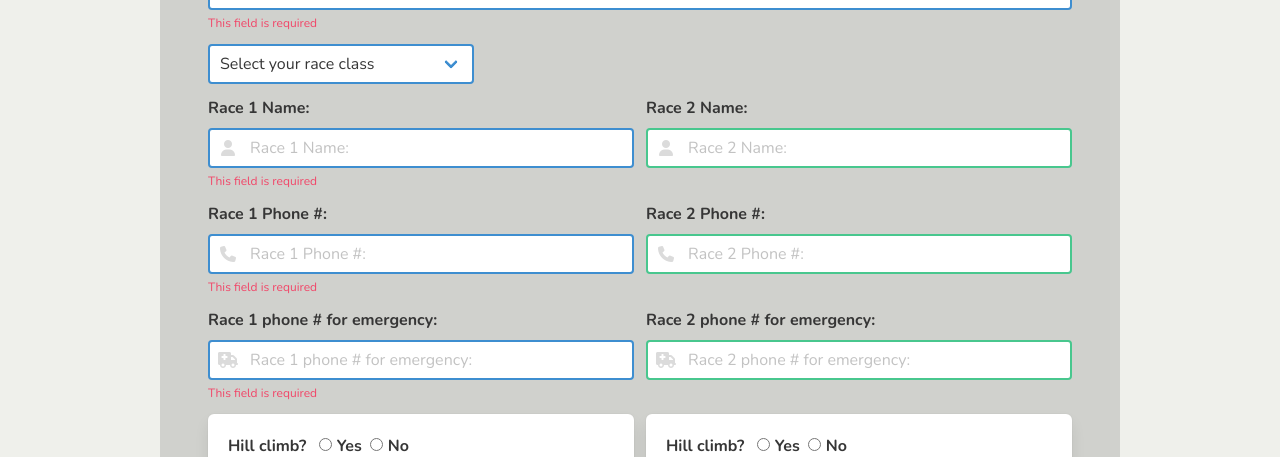
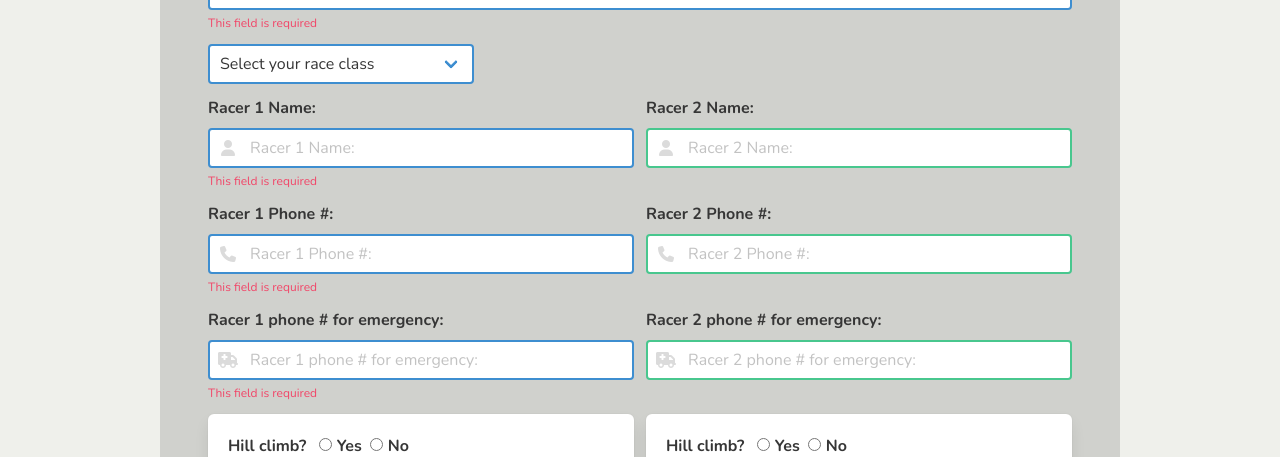
Before and after one commit to yong-lim/bulma-enduro, a Jekyll site: the page built from index.html, in a window 1280 px wide and 900 px high, scrolled down 868 px. Shown: the part 163-620 px from the top of the window. Built offline with Jekyll 4.4.1, drawn with Linux system fonts in a browser that asks for light colours; some of the changed lines change nothing that is shown.

Commit message:
Rename Race to Racer and remove unused stuff

```diff
--- a/_data/race.yml
+++ b/_data/race.yml
@@ -61,59 +61,24 @@ racers:
     id2    : "name1"
     name   : "entry.316818058"
     name2  : "entry.15140904"
-    label  : "Race 1 Name:"
-    label2 : "Race 2 Name:"
+    label  : "Racer 1 Name:"
+    label2 : "Racer 2 Name:"
   - icon   : "fa-phone"
     icon2  : "fa-phone"
     id     : "phone1"
     id2    : "phone2"
     name   : "entry.261002137"
     name2  : "entry.1061090279"
-    label  : "Race 1 Phone #:"
-    label2 : "Race 2 Phone #:"
+    label  : "Racer 1 Phone #:"
+    label2 : "Racer 2 Phone #:"
   - icon   : "fa-truck-medical"
     icon2  : "fa-truck-medical"
     id     : "emergency1"
     id2    : "emergency2"
     name   : "entry.1294814802"
     name2  : "entry.960209371"
-    label  : "Race 1 phone # for emergency:"
-    label2 : "Race 2 phone # for emergency:"
-
-racer1:
-  - icon  : "account_circle"
-    id    : "name1"
-    name  : "entry.316818058"
-    label : "Race 1 Name:"
-    req   : "class='validate' required='true' aria-required='true'"
-  - icon  : "phone"
-    id    : "phone1"
-    name  : "entry.261002137"
-    label : "Race 1 Phone #:"
-    req   : "class='validate' required='true' aria-required='true'"
-  - icon  : "local_hospital"
-    id    : "emergency1"
-    name  : "entry.1294814802"
-    label : "Race 1 phone # for emergency:"
-
-racer2:
-  - icon  : "account_circle"
-    id    : "name2"
-    name  : "entry.15140904"
-    label : "Name:"
-  - icon  : "phone"
-    id    : "phone2"
-    name  : "entry.1061090279"
-    label : "Phone:"
-  - icon  : "local_hospital"
-    id    : "emergency2"
-    name  : "entry.960209371"
-    label : "Phone for emergency:"
-
-radio1:
-  - icon  : "account_circle"
-    id    : "name1"
-    label : "Name:"
+    label  : "Racer 1 phone # for emergency:"
+    label2 : "Racer 2 phone # for emergency:"
 
 race-class: "entry.1266295615"
 classes:
```
